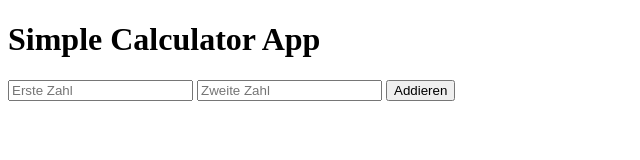
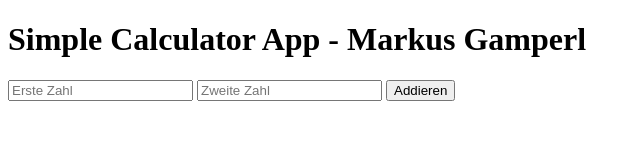
Before and after one commit to MarGamIT/SimpleCalculator_Lab2, a website: page index.html in a window 1280 px wide. Shown: the whole page, without its empty margins (0-640 px from the left). Drawn offline with Linux system fonts and the light colour scheme.

Commit message:
Change web site heading

```diff
--- a/index.html
+++ b/index.html
@@ -6,7 +6,7 @@
     <title>Calculator</title>
 </head>
 <body>
-    <h1>Simple Calculator App</h1>
+    <h1>Simple Calculator App - Markus Gamperl</h1>
     <form method="POST" action="/">
         <input type="number" name="num1" placeholder="Erste Zahl">
         <input type="number" name="num2" placeholder="Zweite Zahl">
```
